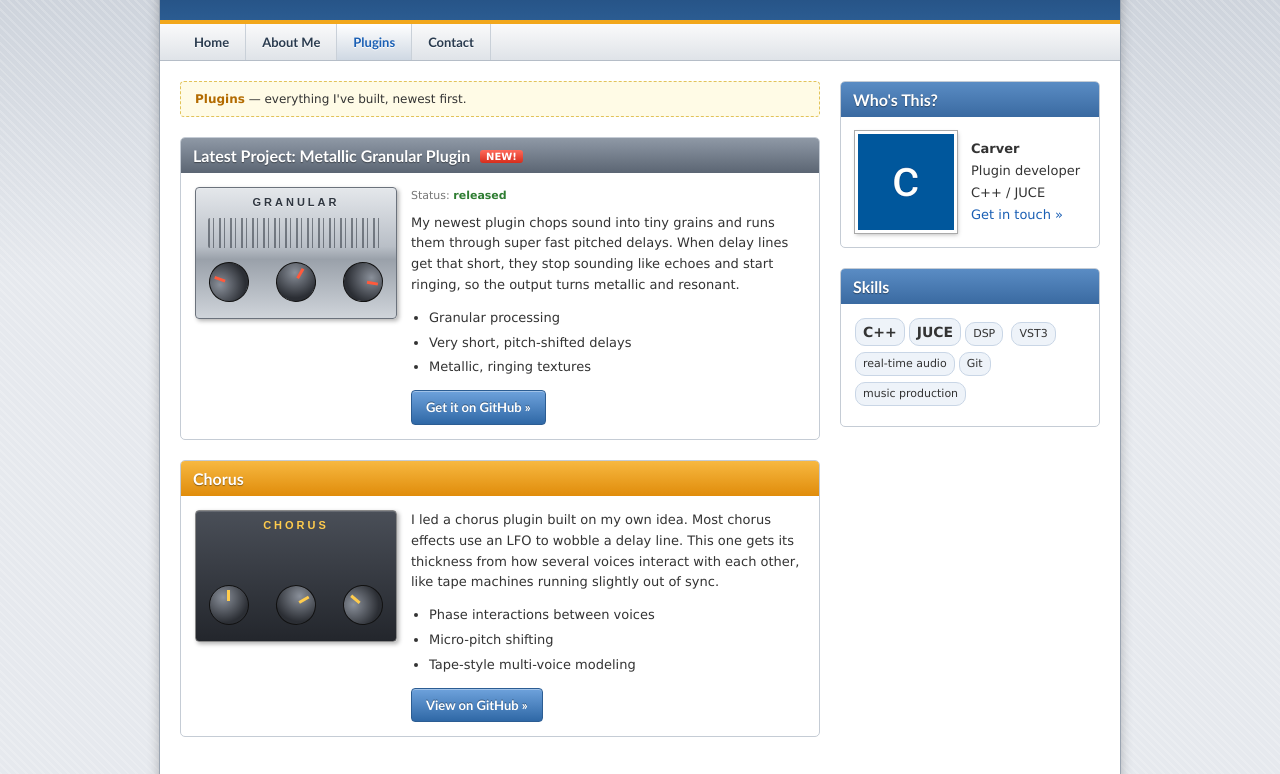
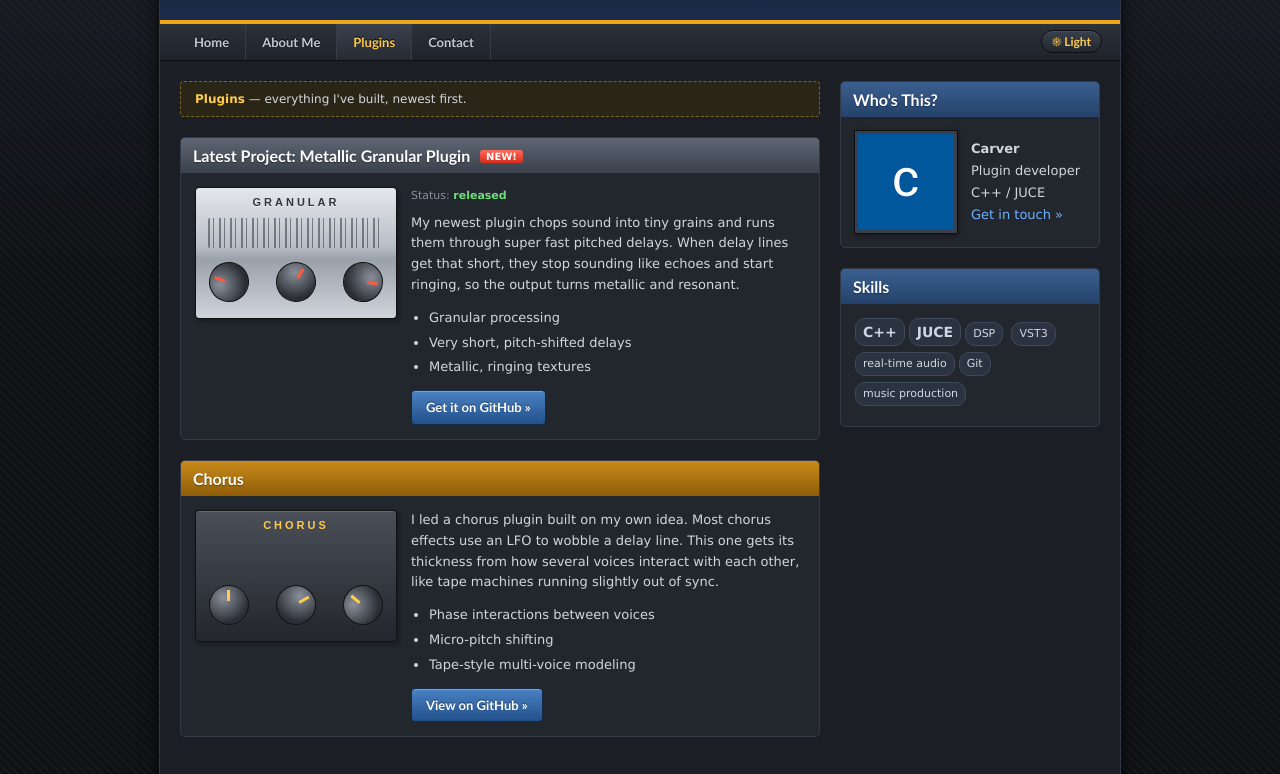
Before and after one commit to carverchav-ops/carverchav-ops.github.io, a plain HTML site: page plugins.html in a window 1280 px wide. Shown: the part 125-899 px from the top of the page. Drawn offline with Linux system fonts and the light colour scheme.

Commit message:
Add files via upload

```diff
--- a/plugins.html
+++ b/plugins.html
@@ -5,7 +5,13 @@
 <meta name="viewport" content="width=device-width, initial-scale=1.0">
 <title>Plugins :: carver.click</title>
 <meta name="description" content="Carver's homepage: free VST audio plugins in C++/JUCE.">
-<link rel="stylesheet" href="style.css?v=7">
+<link rel="stylesheet" href="style.css?v=9">
+<script>
+  // dark mode is the default; remember the visitor's choice across pages
+  (function(){var t='dark';try{t=localStorage.getItem('theme')||'dark'}catch(e){}
+  if(t==='dark')document.documentElement.className+=' dark';})();
+</script>
+
 </head>
 <body>
 <div id="container">
@@ -23,6 +29,7 @@
       <li><a href="plugins.html" class="on">Plugins</a></li>
       <li><a href="contact.html">Contact</a></li>
     </ul>
+    <button class="toggle" id="themeToggle" type="button">&#9728; Light</button>
   </div>
 
   <div id="content">
@@ -92,5 +99,11 @@
   </div>
 
 </div>
+<script>
+  (function(){var b=document.getElementById('themeToggle'),h=document.documentElement;
+  function label(){b.innerHTML=h.classList.contains('dark')?'&#9728; Light':'&#9790; Dark';}
+  label();
+  b.onclick=function(){var d=h.classList.toggle('dark');try{localStorage.setItem('theme',d?'dark':'light')}catch(e){}label();};})();
+</script>
 </body>
 </html>
--- a/style.css
+++ b/style.css
@@ -139,3 +139,42 @@ a:hover{text-decoration:underline;color:#c0392b}
 .cat .f{visibility:hidden;animation:catframe 1.5s step-end infinite}
 @keyframes catframe{0%{visibility:visible}6.6667%{visibility:hidden}100%{visibility:hidden}}
 @media (prefers-reduced-motion:reduce){.cat .f{animation:none}.cat .f:first-child{visibility:visible}}
+
+/* ===== dark mode (toggled by the button in the menu) ===== */
+html.dark{color-scheme:dark}
+html.dark body{color:#d3d6dc;background-color:#0f1115;background-image:repeating-linear-gradient(45deg,rgba(255,255,255,.025) 0 2px,transparent 2px 6px),
+    linear-gradient(#1a1e25,#0f1115 400px)}
+html.dark a{color:#6fb1ff}
+html.dark a:hover{color:#ffcc4d}
+html.dark #container{background:#1b1e24;border:1px solid #333944;box-shadow:0 0 18px rgba(0,0,0,.7)}
+html.dark #header{background:linear-gradient(#2a3f5c 0%,#1c2c44 50%,#14223a 51%,#1b2d4a 100%)}
+html.dark #header .slogan{color:#9fb6d3}
+html.dark #nav{background:linear-gradient(#2c313a,#1f232a);border-bottom:1px solid #0c0e11}
+html.dark #nav a{color:#c4cad3;border-right:1px solid #383e48;text-shadow:0 -1px 0 #000}
+html.dark #nav a:hover,html.dark #nav a.on{background:linear-gradient(#3a414d,#262b33);color:#ffcc4d}
+html.dark .box{border:1px solid #343a45;background:#22262d;box-shadow:inset 0 1px 0 rgba(255,255,255,.03)}
+html.dark .box h2{background:linear-gradient(#3a5f8f,#24426a)}
+html.dark .box h2.orange{background:linear-gradient(#c98a1a,#8f5d08)}
+html.dark .box h2.steel{background:linear-gradient(#5d6673,#3a414c)}
+html.dark .welcome{background:#2a2617;border:1px dashed #7a6626}
+html.dark .welcome b{color:#ffcc4d}
+html.dark .plugin .shot{border:1px solid #111}
+html.dark .status{color:#8a909a}
+html.dark .status b{color:#6ee07a}
+html.dark .btn{border:1px solid #142a47;background:linear-gradient(#4a82c4,#22508a);text-shadow:0 -1px 0 rgba(0,0,0,.45);box-shadow:inset 0 1px 0 rgba(255,255,255,.25)}
+html.dark .btn:hover{background:linear-gradient(#5b93d6,#2b5f9e)}
+html.dark .avatar{border:3px solid #3a404b;outline:1px solid #0c0e11;box-shadow:1px 2px 6px rgba(0,0,0,.5)}
+html.dark .side-list li{border-bottom:1px dotted #444b57}
+html.dark .tags span{background:#2b3340;border:1px solid #3e4a5c;color:#cfd7e3}
+html.dark #footer{background:linear-gradient(#20242b,#16191e);border-top:1px solid #333944;color:#8a909a}
+html.dark .cat .a{fill:#050608}
+html.dark .cat .b{fill:#5a5e67}
+html.dark .cat .c{fill:#a3a7af}
+
+/* theme toggle button */
+#nav .toggle{float:right;margin-top:6px;padding:3px 10px;cursor:pointer;
+  font:bold 12px "Trebuchet MS",Arial,sans-serif;color:#2a3b4f;border:1px solid #9aa4b1;border-radius:12px;
+  background:linear-gradient(#fff,#d6dce4);box-shadow:inset 0 1px 0 #fff}
+#nav .toggle:hover{border-color:#6f7d8f}
+html.dark #nav .toggle{color:#ffcc4d;border-color:#0c0e11;background:linear-gradient(#3a414d,#22262d);box-shadow:inset 0 1px 0 rgba(255,255,255,.08)}
+@media (max-width:600px){#nav .toggle{margin:6px 8px}}
```
Also changed, not shown: about.html (+14 -1 lines), contact.html (+14 -1 lines), index.html (+14 -1 lines).
